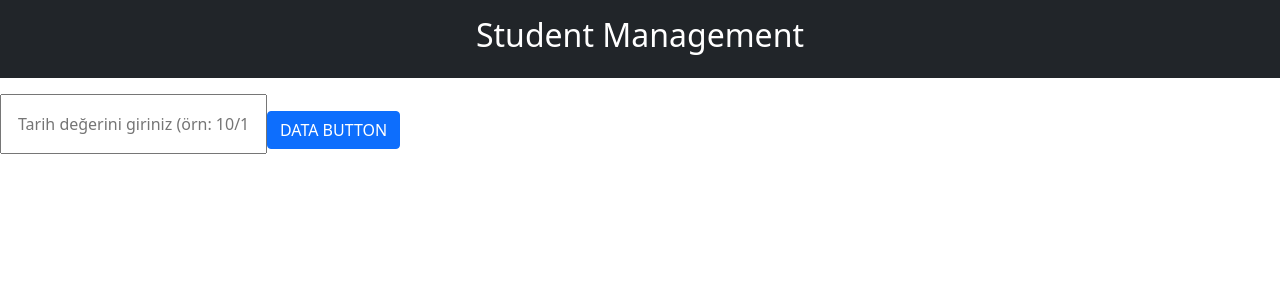
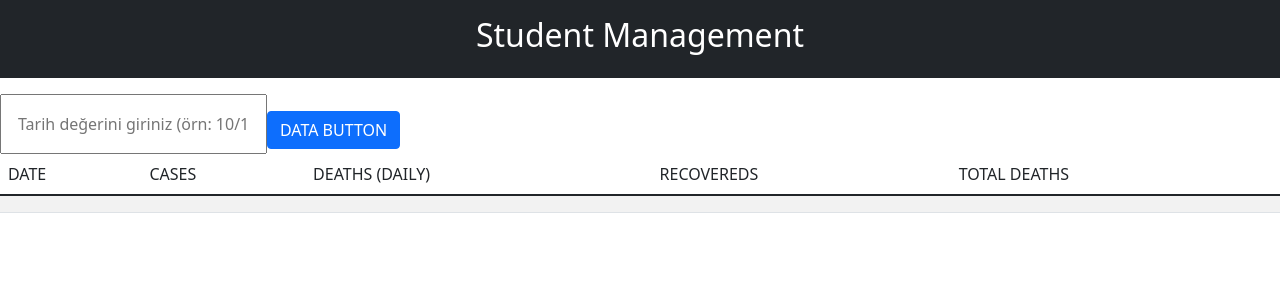
Before and after one commit to KutayOzkoc/StudentManagement, a React (Create React App) app in the folder student_management_fend/: page /corona-screen in a window 1280 px wide. Shown: the top 300 px of the page. Built offline with nearby package versions, Linux system fonts and the light colour scheme.

Commit message:
add new features

```diff
--- a/student_management_fend/src/components/CoronaScreen.js
+++ b/student_management_fend/src/components/CoronaScreen.js
@@ -8,8 +8,10 @@ function CoronaScreen(props){
     const fetchData = () => {
         return axios.get("https://raw.githubusercontent.com/ozanerturk/covid19-turkey-api/master/dataset/timeline.json")
             .then((response) =>{
-                console.log(response.data[covDate].patients)
+                setCovDate(response.data);
             });}
+
+
     return (
         <div>
 
@@ -20,7 +22,30 @@ function CoronaScreen(props){
                    onChange={(e)=>{setCovDate(e.target.value)}}
                    placeholder="Tarih değerini giriniz (örn: 10/10/2020)" />
             <button onClick={fetchData} className="btn btn-primary mt-lg-2 ml-2 d-inline-block"> DATA BUTTON</button>
-        </div>
+
+            <table className="table table-striped">
+                <thead>
+                <tr>
+                    <td> DATE </td>
+                    <td> CASES </td>
+                    <td> DEATHS (DAILY) </td>
+                    <td> RECOVEREDS </td>
+                    <td> TOTAL DEATHS </td>
+                </tr>
+                </thead>
+                <tbody>
+                {
+                            <tr>
+                                <td> {covDate.date}</td>
+                                <td> {covDate.patients}</td>
+                                <td> {covDate.deaths}</td>
+                                <td> {covDate.totalRecoverd}</td>
+                                <td> {covDate.totalDeaths}</td>
+                            </tr>
+                }
+                </tbody>
+            </table>
+       </div>
     )
 
 }
```
